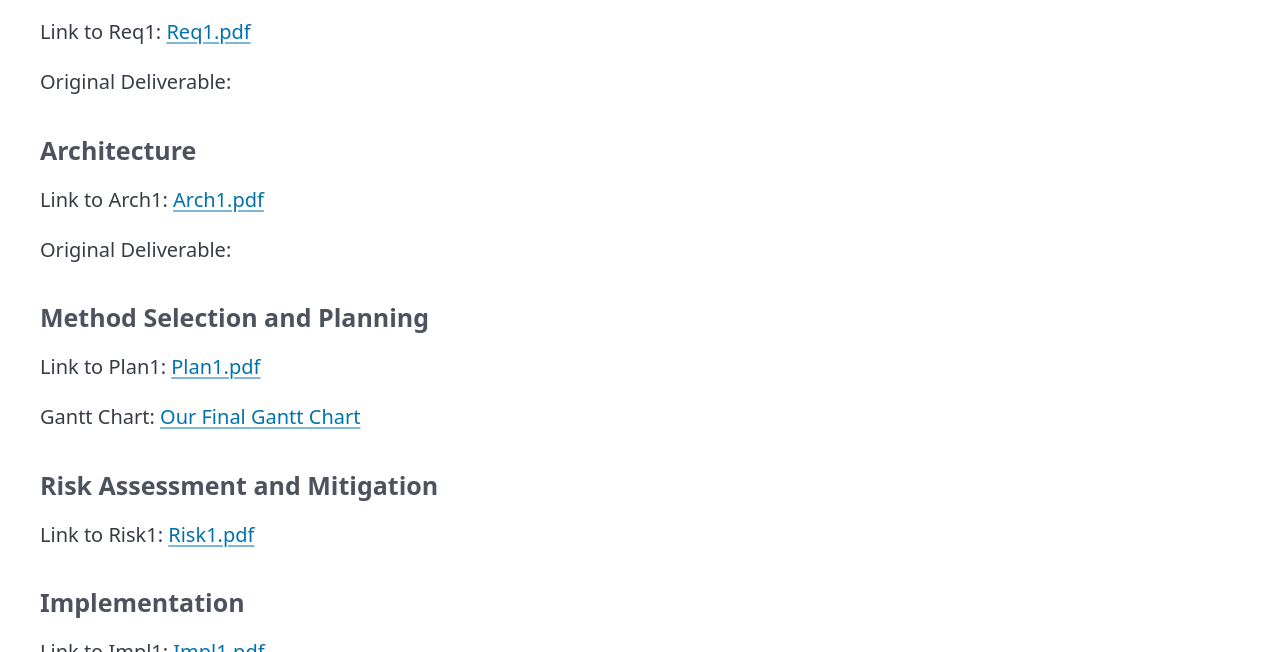
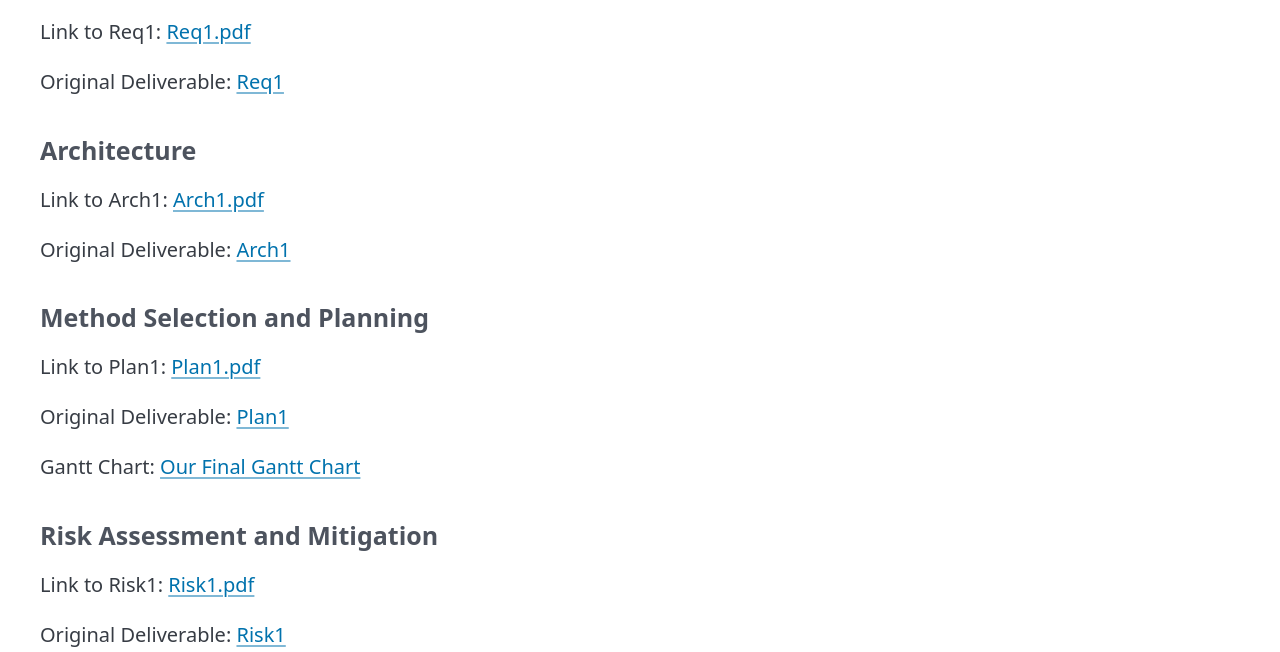
Before and after one commit to Neon-Team-10/neon-team-10.github.io, a plain HTML site: page index.html in a window 1280 px wide. Both pictures are taken after a click on the label "Deliverables". Shown: the part 148-800 px from the top of the page. Drawn offline with Linux system fonts and the light colour scheme.

Commit message:
Links to original deliverables

```diff
--- a/index.html
+++ b/index.html
@@ -161,17 +161,20 @@
         <section>
           <h4>Requirements</h4>
           <p>Link to Req1: <a href="./assets/Req1.pdf" target="_blank" rel="noopener noreferrer">Req1.pdf</a></p>
-          <p>Original Deliverable: <a href="https://uoy-team-six.github.io/assets/Req1.pdf"></a></p>
+          <p>Original Deliverable: <a href="https://uoy-team-six.github.io/assets/Req1.pdf">Req1</a></p>
           <h4>Architecture</h4>
           <p>Link to Arch1: <a href="./assets/Arch1.pdf" target="_blank" rel="noopener noreferrer">Arch1.pdf</a></p>
-          <p>Original Deliverable: <a href="https://uoy-team-six.github.io/assets/Req1.pdf"></a></p>
+          <p>Original Deliverable: <a href="https://uoy-team-six.github.io/assets/Arch1.pdf">Arch1</a></p>
           <h4>Method Selection and Planning</h4>
           <p>Link to Plan1: <a href="./assets/Plan1.pdf" target="_blank" rel="noopener noreferrer">Plan1.pdf</a></p>
+          <p>Original Deliverable: <a href="https://uoy-team-six.github.io/assets/Plan1.pdf">Plan1</a></p>
           <p>Gantt Chart: <a href="./assets/final-gantt-chart.pdf" target="_blank" rel="noopener noreferrer">Our Final Gantt Chart</a></p>
           <h4>Risk Assessment and Mitigation</h4>
           <p>Link to Risk1: <a href="./assets/Risk1.pdf" target="_blank" rel="noopener noreferrer">Risk1.pdf</a></p>
+          <p>Original Deliverable: <a href="https://uoy-team-six.github.io/assets/Risk1.pdf">Risk1</a></p>
           <h4>Implementation</h4>
           <p>Link to Impl1: <a href="./assets/Impl1.pdf" target="_blank" rel="noopener noreferrer">Impl1.pdf</a></p>
+          <p>Original Deliverable: <a href="https://uoy-team-six.github.io/assets/Impl1.pdf">Impl1</a></p>
           <h4>Change Report</h4>
           <p>Link to Change Report: <a href="./assets/Change2.pdf" target="_blank" rel="noopener noreferrer">Change2.pdf</a></p>
           <h4>Implementation</h4>
```
